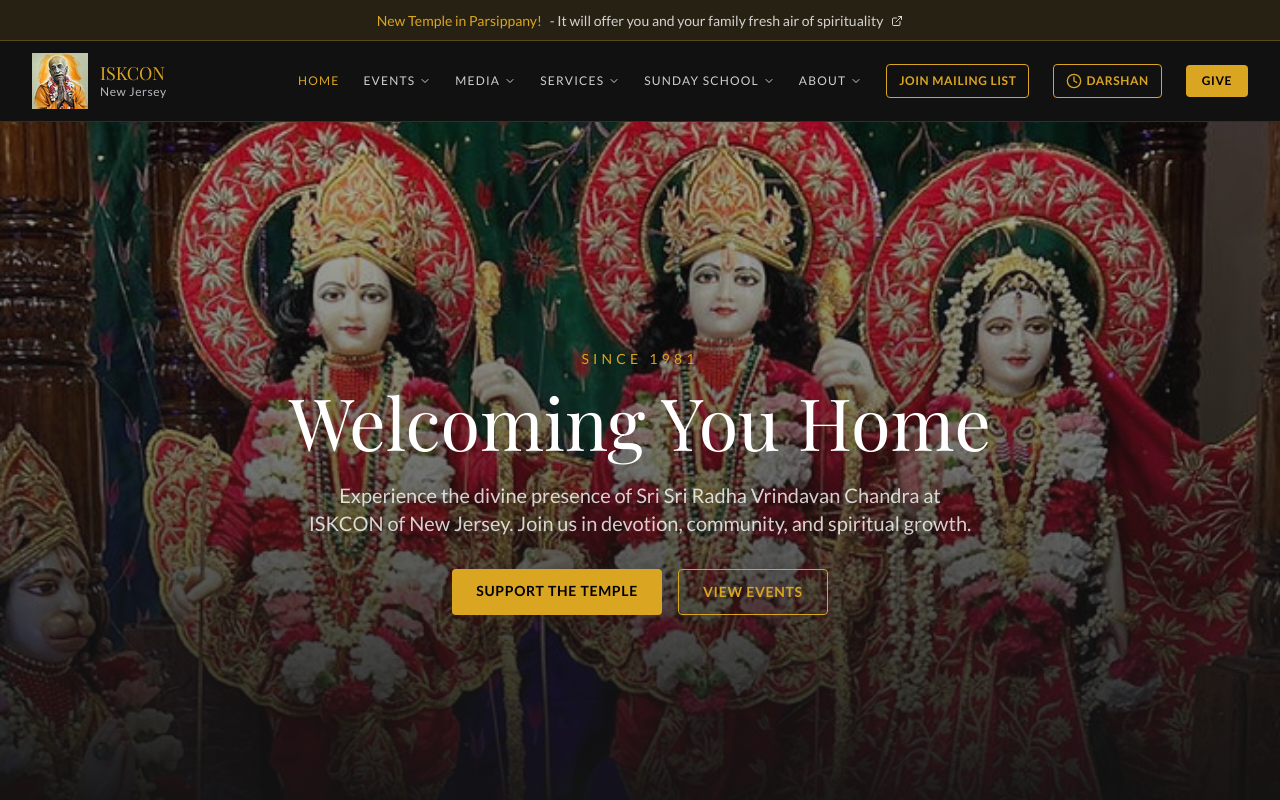
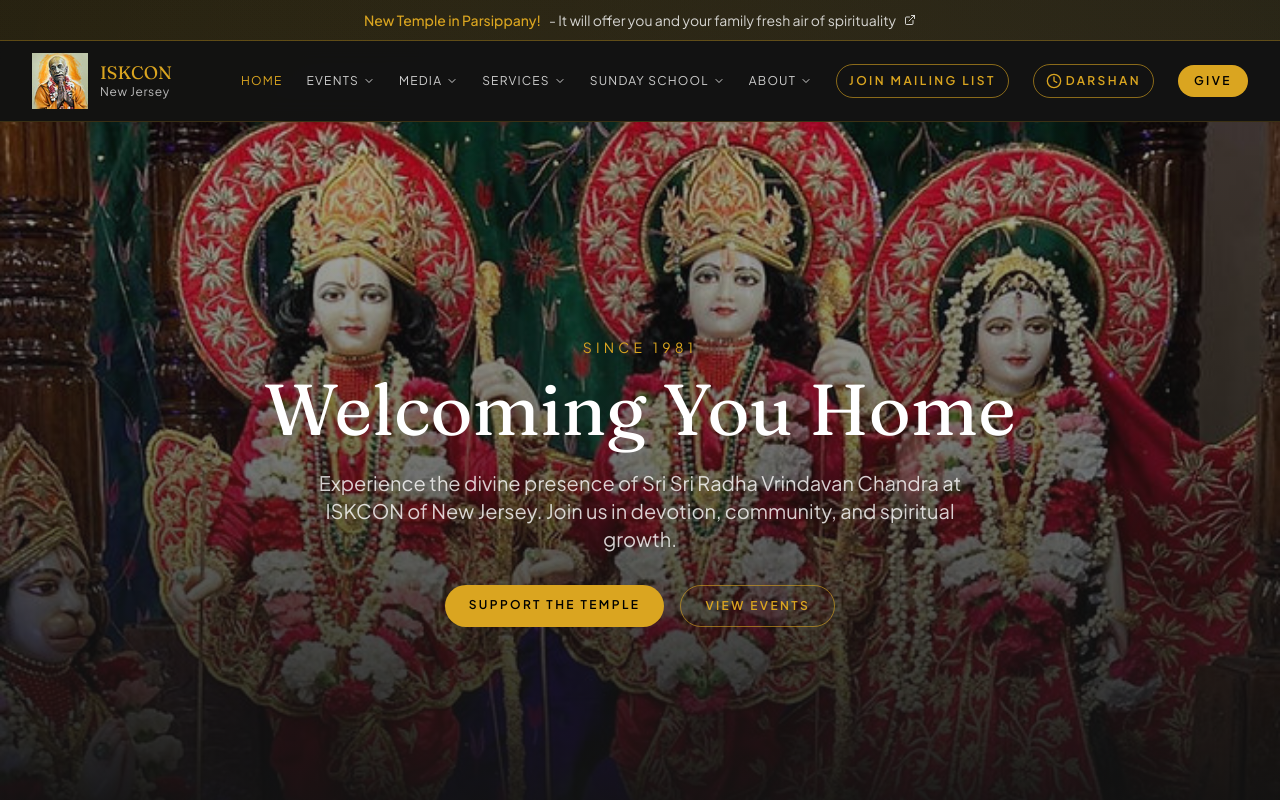
Before and after one commit to shashi1273/iskconofnewjersey, a React (Vite) app: page /#/ in a window 1280 px wide. Shown: the top 800 px of the page. Built offline with nearby package versions, Linux system fonts and the light colour scheme.

Commit message:
Modern refresh and yoga updates

```diff
--- a/src/components/Layout.tsx
+++ b/src/components/Layout.tsx
@@ -63,7 +63,7 @@ export default function Layout() {
   const location = useLocation();
 
   return (
-    <div className="min-h-screen bg-dark">
+    <div className="min-h-screen bg-transparent">
       {/* Top Banner - New Temple Promo */}
       <div className="bg-gold/10 border-b border-gold/30 py-2 px-4 text-center">
         <a
--- a/src/index.css
+++ b/src/index.css
@@ -1,4 +1,4 @@
-@import url('https://fonts.googleapis.com/css2?family=Playfair+Display:wght@400;700&family=Lato:wght@300;400;500;700&display=swap');
+@import url('https://fonts.googleapis.com/css2?family=Fraunces:opsz,wght@9..144,400;9..144,600;9..144,700&family=Plus+Jakarta+Sans:wght@300;400;500;600;700&display=swap');
 
 @tailwind base;
 @tailwind components;
@@ -22,26 +22,38 @@ html {
 }
 
 body {
-  font-family: 'Lato', sans-serif;
-  background-color: var(--bg-900);
+  font-family: 'Plus Jakarta Sans', sans-serif;
+  background-color: #0e1114;
+  background-image:
+    radial-gradient(circle at 15% 20%, rgba(218, 165, 32, 0.08), transparent 45%),
+    radial-gradient(circle at 85% 10%, rgba(249, 239, 193, 0.07), transparent 40%),
+    linear-gradient(180deg, rgba(8, 10, 12, 0.9) 0%, rgba(14, 17, 20, 1) 65%);
   color: var(--text-50);
+  -webkit-font-smoothing: antialiased;
+  text-rendering: optimizeLegibility;
 }
 
 h1, h2, h3, h4, h5, h6 {
-  font-family: 'Playfair Display', serif;
+  font-family: 'Fraunces', serif;
+}
+
+img {
+  display: block;
+  max-width: 100%;
+  height: auto;
 }
 
 @layer components {
   .btn-primary {
-    @apply bg-gold text-black px-6 py-3 uppercase text-sm font-bold tracking-wider rounded transition-all duration-300 hover:bg-gold-light;
+    @apply bg-gold text-black px-6 py-3 uppercase text-xs font-semibold tracking-[0.2em] rounded-full transition-all duration-300 hover:bg-gold-light hover:-translate-y-0.5 hover:shadow-[0_12px_24px_rgba(0,0,0,0.35)];
   }
   .btn-secondary {
-    @apply border border-gold text-gold px-6 py-3 uppercase text-sm font-bold tracking-wider rounded transition-all duration-300 hover:bg-gold hover:text-black;
+    @apply border border-gold/60 text-gold px-6 py-3 uppercase text-xs font-semibold tracking-[0.2em] rounded-full transition-all duration-300 hover:bg-gold hover:text-black hover:-translate-y-0.5;
   }
   .card {
-    @apply bg-charcoal rounded-lg border-t-2 border-gold p-8 transition-all duration-300 hover:-translate-y-1 hover:shadow-glow;
+    @apply bg-elevated/70 rounded-2xl border border-white/10 p-8 transition-all duration-300 hover:-translate-y-1 hover:shadow-[0_24px_45px_rgba(0,0,0,0.35)];
   }
   .gold-divider {
-    @apply h-px bg-gradient-to-r from-transparent via-gold to-transparent opacity-30;
+    @apply h-px bg-gradient-to-r from-transparent via-gold to-transparent opacity-40;
   }
 }
--- a/src/pages/Services.tsx
+++ b/src/pages/Services.tsx
@@ -180,6 +180,14 @@ export default function Services() {
             </div>
           </div>
 
+          <div className="mb-8 rounded-2xl overflow-hidden border border-gold/20">
+            <img
+              src={`${baseUrl}images/legacy/yoga-class-pexels.jpg`}
+              alt="Group yoga class in a calm studio"
+              className="w-full h-64 md:h-80 object-cover"
+            />
+          </div>
+
           <div className="bg-dark rounded-lg p-6 border border-gold/30">
             <p className="text-white/70 leading-relaxed mb-6">
               Join us for a gentle, all-levels yoga session designed to support mindfulness, flexibility,
@@ -195,6 +203,10 @@ export default function Services() {
               <div className="flex items-center gap-2 text-gold">
                 <span className="font-medium">Location:</span>
                 <span className="text-white/70">ISKCON of New Jersey Temple Hall</span>
+              </div>
+              <div className="flex items-center gap-2 text-gold">
+                <span className="font-medium">Note:</span>
+                <span className="text-white/70">Sessions are held based on demand, so please contact the temple if you are interested.</span>
               </div>
             </div>
           </div>
--- a/tailwind.config.js
+++ b/tailwind.config.js
@@ -16,8 +16,8 @@ export default {
         muted: '#A0A0A0',
       },
       fontFamily: {
-        heading: ['Playfair Display', 'Georgia', 'serif'],
-        body: ['Lato', '-apple-system', 'sans-serif'],
+        heading: ['Fraunces', 'Georgia', 'serif'],
+        body: ['Plus Jakarta Sans', '-apple-system', 'sans-serif'],
       },
       boxShadow: {
         glow: '0 8px 24px rgba(0,0,0,0.6), 0 0 15px rgba(218,165,32,0.2)',
```
Also changed, not shown: public/images/legacy/yoga-class-pexels.jpg (added).
